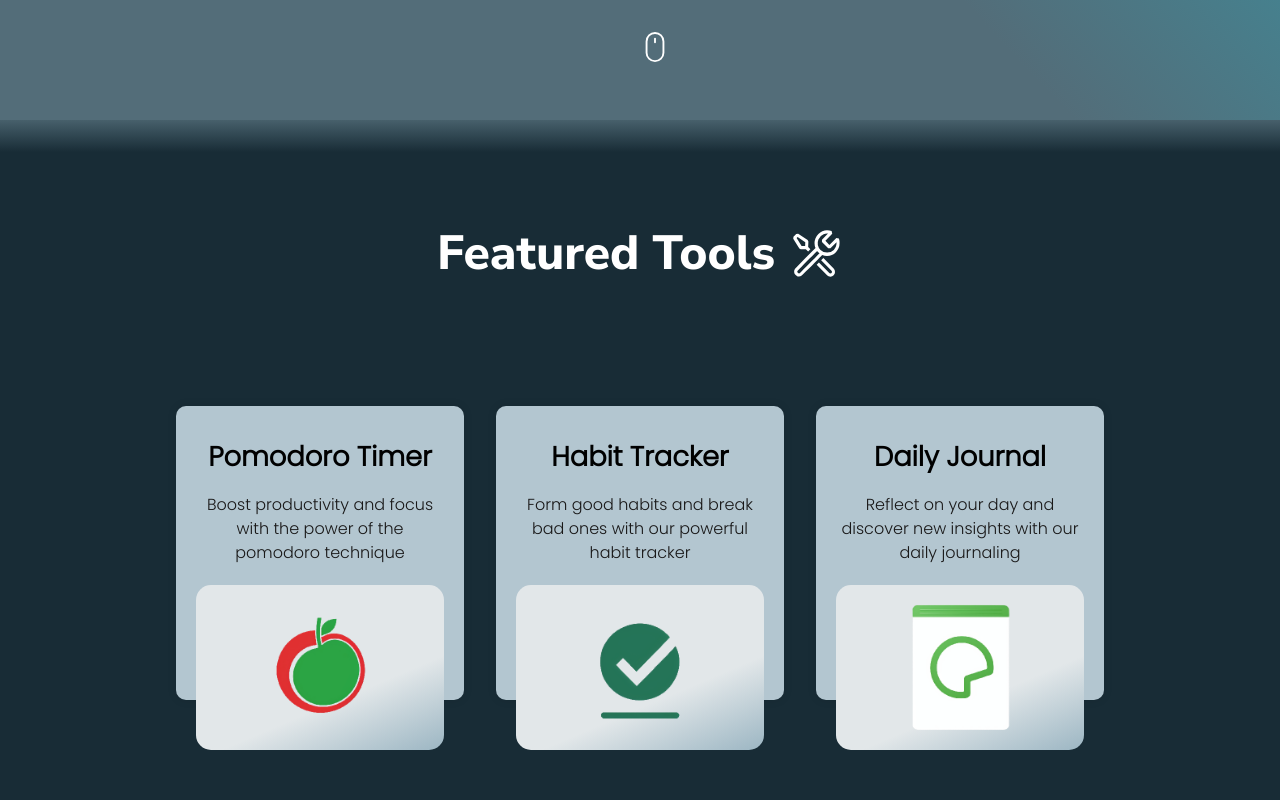
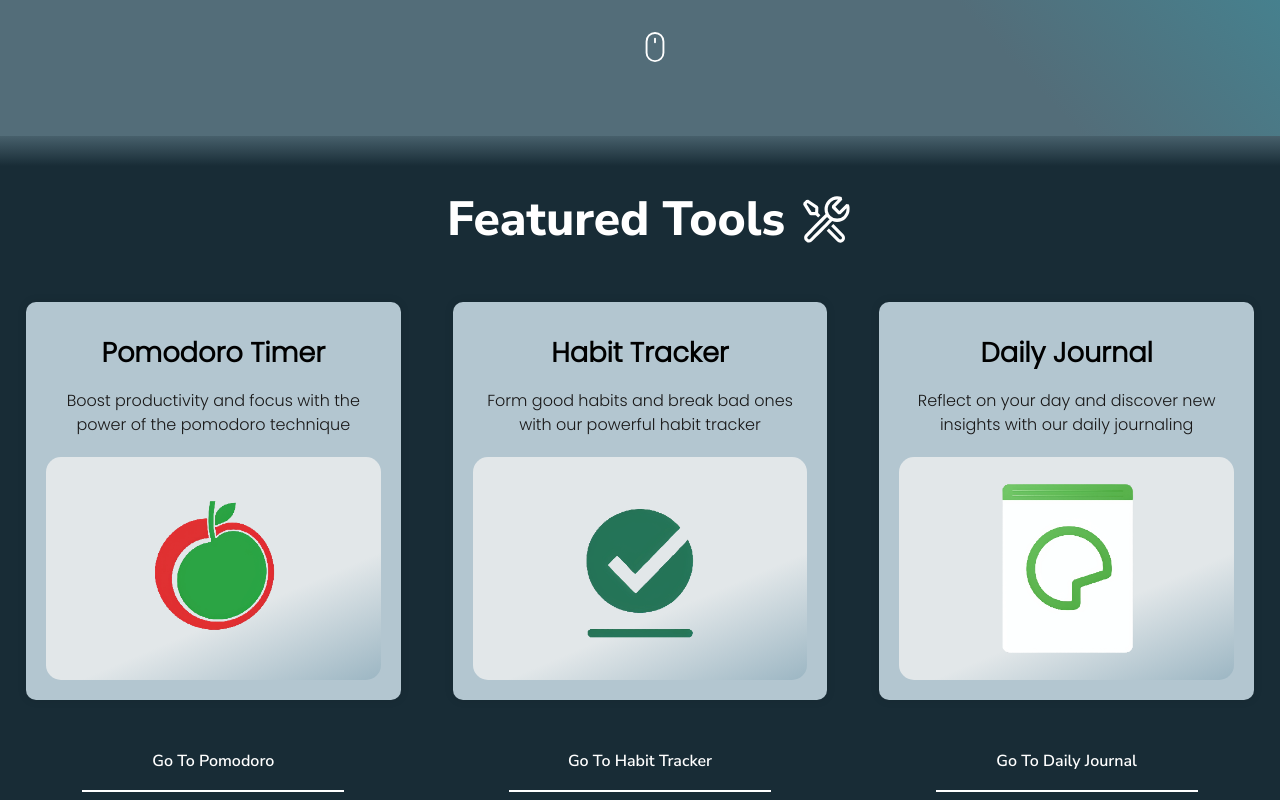
Before and after one commit to m1ckeyyy/improvement-center, a React (Vite) app in the folder client/: page / in a window 1280 px wide. Shown: the part 640-1440 px from the top of the page. Built offline with nearby package versions, Linux system fonts and the light colour scheme.

Commit message:
changed height properties on all sections and added grid to toolsSection

```diff
--- a/client/src/components/AboutSection/AboutSection.module.scss
+++ b/client/src/components/AboutSection/AboutSection.module.scss
@@ -1,7 +1,7 @@
 @import url("https://fonts.googleapis.com/css2?family=DM+Sans&display=swap");
 .container {
 	overflow-x: hidden;
-
+	min-height: 700px;
 	height: 80vh;
 	background: linear-gradient(
 		47deg,
--- a/client/src/components/LandingSection/landingPage.module.scss
+++ b/client/src/components/LandingSection/landingPage.module.scss
@@ -21,8 +21,9 @@ $DM: "DM Sans", sans-serif;
 		rgba(46, 164, 180, 1) 100%
 	);
 	display: flex;
-  padding: 22vh 10% 0 10%;
-  height: 95vh;
+	padding: 22vh 10% 22vh 10%;
+	min-height: 700px;
+	// height: 95vh;
 	width: 100%;
 }
 .mainHeading {
@@ -150,7 +151,7 @@ $DM: "DM Sans", sans-serif;
 }
 @media (max-width: 1280px) {
 	.mainContent {
-    padding: 22vh 5% 0 5%;
+		padding: 22vh 5% 22vh 5%;
 	}
 	.rightContent {
 		justify-content: flex-end;
--- a/client/src/components/ToolsSection/ToolsSection.module.scss
+++ b/client/src/components/ToolsSection/ToolsSection.module.scss
@@ -3,17 +3,14 @@
 @import url("https://fonts.googleapis.com/css2?family=Nunito+Sans:wght@600&display=swap");
 
 @import url("https://fonts.googleapis.com/css2?family=Poppins:wght@300&display=swap");
-
+//no vh height, no overflow-x hidden, nominheight
+* {
+	box-sizing: border-box;
+}
 .container {
-  overflow-x: hidden;
-  height: 100vh;
-  background: linear-gradient(
-    47deg,
-    rgb(70 132 203) 54%,
-    rgb(23, 168, 188) 100%
-  );
-
-  // background: rgb(89, 171, 177, 0.9);
+	overflow: hidden;
+	// height: 100vh;
+	min-height: 750px;
 	background: linear-gradient(
 		180deg,
 		rgba(83, 109, 121, 1) -1%,
@@ -21,8 +18,6 @@
 		rgba(24, 44, 54, 1) 96%,
 		rgba(83, 109, 121, 1) 103%
 	);
-
-  display: flex;
 	width: 100%;
 	align-items: center;
 }
@@ -30,16 +25,13 @@
 .toolsSection {
 	height: 90%;
 	width: 100%;
-  // padding: 60px 30px;
-  background: rgb(24 44 54);
+}
+.toolsHeader {
+	transform: translate(10px, 0px);
 	display: flex;
 	align-items: center;
-  flex-direction: column;
-}
-.toolsHeader {
-  display: flex;
-  align-items: center;
-  transform: translateY(60px);
+	justify-content: center;
+	padding: 50px 0px;
 	h1 {
 		font-family: "Nunito Sans", sans-serif;
 		font-weight: 800;
@@ -47,35 +39,36 @@
 		padding: 0;
 		font-size: 3em;
 		margin-right: 15px;
-    //
-  }
-  svg {
 	}
 }
 .toolsContainer {
-  max-width: 960px;
 	margin: 0 auto;
-  display: flex;
-  justify-content: space-between;
-  align-items: center;
+	// display: flex;
+	// justify-content: space-between;
+	// align-items: center;
+	display: grid;
+	grid-template-columns: repeat(3, 1fr);
+
 	height: 100%;
 }
 
 .tool {
-  // border: 2px solid green;
 	display: flex;
 	flex-direction: column;
 	align-items: center;
-
-  height: 45%;
-  width: 30%;
+	//
+	// flex-basis: 0;
+	// flex-grow: 1;
+	min-width: 250px;
+	height: 100%;
+	// width: 30%;
 	background-color: #b3c6d0;
 	border-radius: 10px;
 	padding: 20px;
 	box-shadow: 0px 0px 10px rgba(0, 0, 0, 0.1);
 	text-align: center;
 	position: relative;
-  margin: 0 auto;
+	margin: 0 26px;
 	z-index: 1;
 	h2 {
 		font-family: "Nunito Sans", sans-serif;
@@ -106,38 +99,21 @@
 		bottom: -23%;
 		width: 70%;
 		height: 50px;
-    // z-index: 1;
 		color: #fff;
-    background-color: black;
-    // background-color: #182c36;
-    // padding: 10px 20px;
-    // border-radius: 20px;
-    // box-shadow: 0px 20px 0px -18px white;
+		background-color: #182c36;
+		padding-bottom: 10px;
+		border-bottom: 2px solid white;
+		transition: transform 0.2s ease;
 
-    // &:hover {
-    // }
-    position: relative;
-    border: 2px solid white;
-    padding: 0 10px;
-    // transition: all 0.2s ease-out;
-
-    &::before {
-      content: "";
-      position: absolute;
-      height: 100%;
-      width: 100%;
-      // background: hsl(0, 0%, 5%) border 2px solid white top 0 left 0;
-      border: 2px solid white;
-      z-index: -1;
-      transform: translate(5px, 5px);
-    }
 		&:hover {
-      transform: translate(4px, 4px);
+			transition: transform 0.2s ease;
+			transform: translate(0, -4px);
 		}
 	}
 	.pomodoroImg,
 	.habitTrackerImg,
 	.journalImg {
+		// display: none;
 		background: linear-gradient(
 			157deg,
 			rgba(226, 231, 233, 1) 65%,
```
Lines whose indentation alone changed are shown as unchanged.
